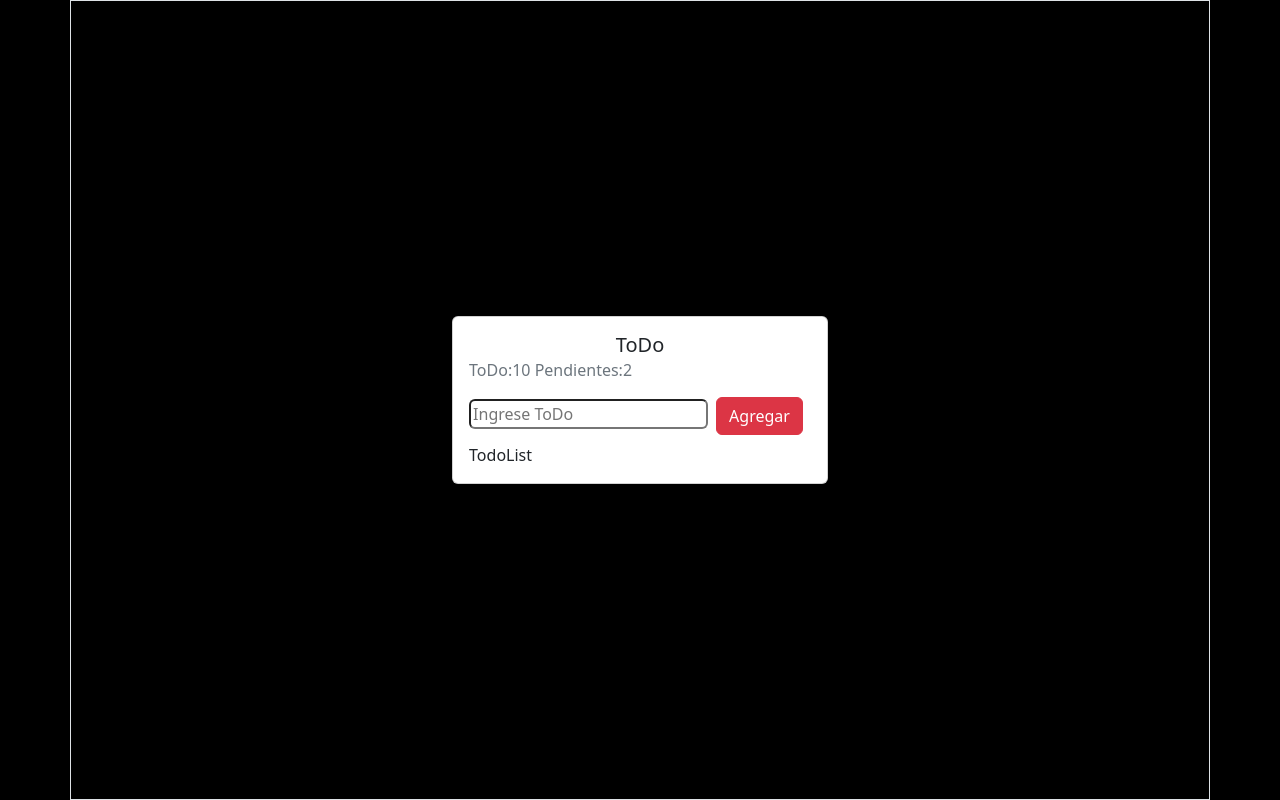
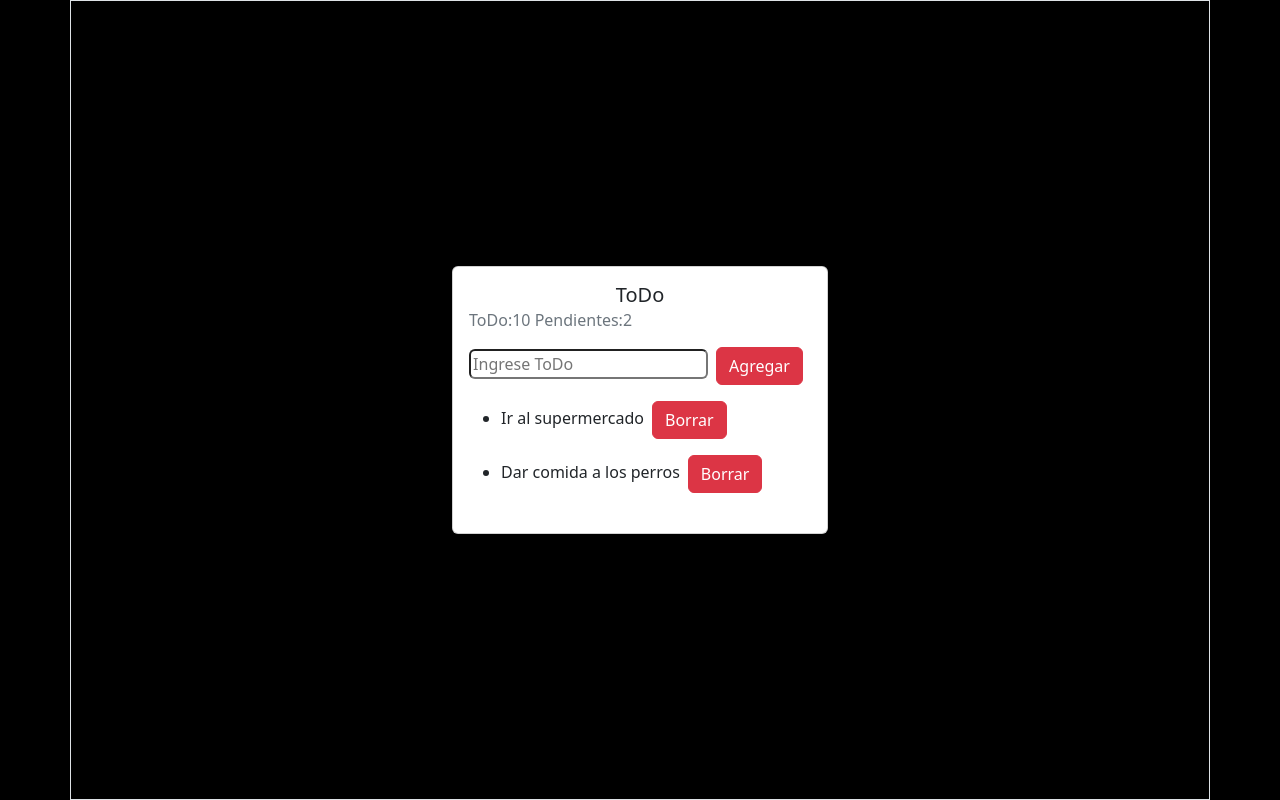
Before and after one commit to HugoRadulovich/ToDo-React, a React (Vite) app: page / in a window 1280 px wide. Built offline with nearby package versions, Linux system fonts and the light colour scheme.

Commit message:
agregando nuevos components

```diff
--- /dev/null
+++ b/src/components/TodoItem.jsx
@@ -0,0 +1,10 @@
+
+
+export const TodoItem = ({todo}) => {
+    return (
+        <li>
+            {todo.description}
+            <button className="btn btn-danger m-2">Borrar</button>
+        </li>
+    )
+}
--- a/src/components/TodoList.jsx
+++ b/src/components/TodoList.jsx
@@ -1,8 +1,17 @@
+import { TodoItem } from "./TodoItem"
 
-import React from 'react'
 
-export const TodoList = () => {
+export const TodoList = ({todos}) => {
     return (
-        <div>TodoList</div>
+        <ul>
+            {
+                todos.map(todo =>
+                <TodoItem
+                    key= {todo.id}
+                    todo={todo}
+                />
+                )
+            }
+        </ul>
     )
 }
```
